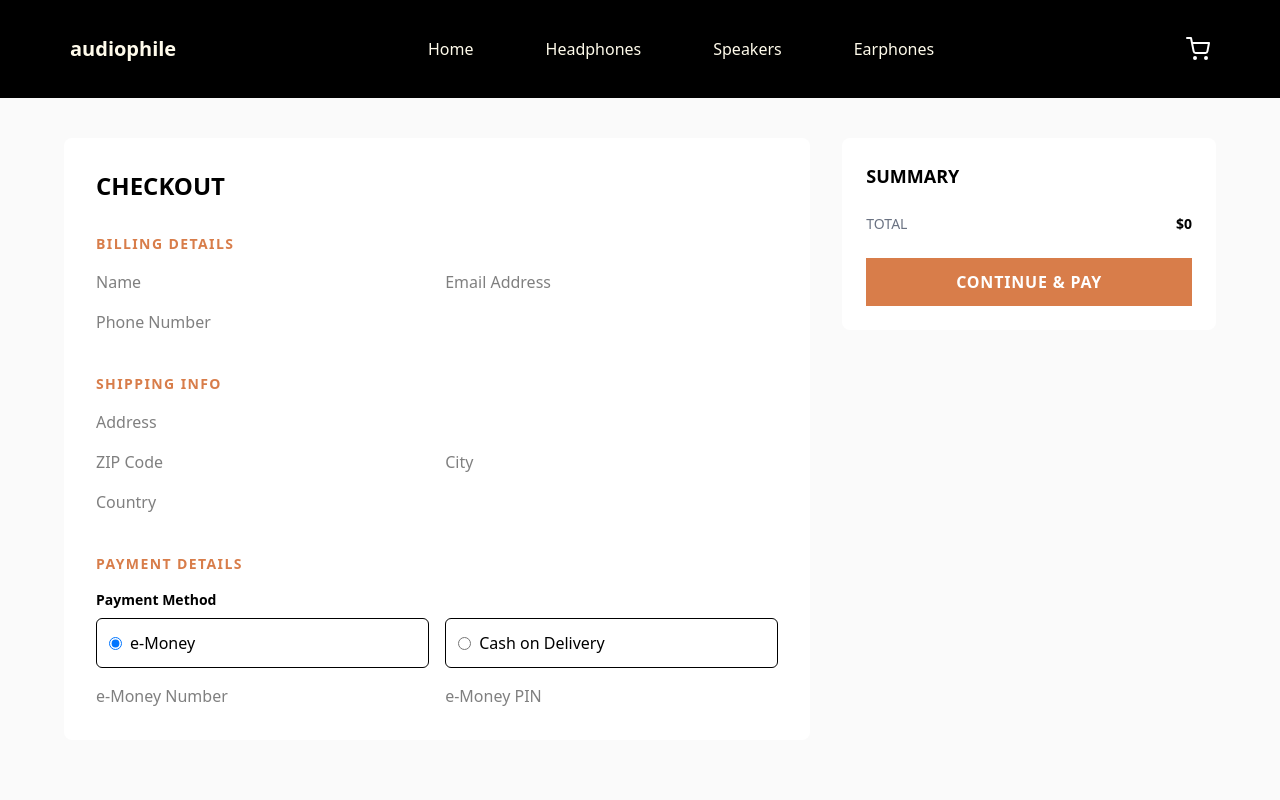
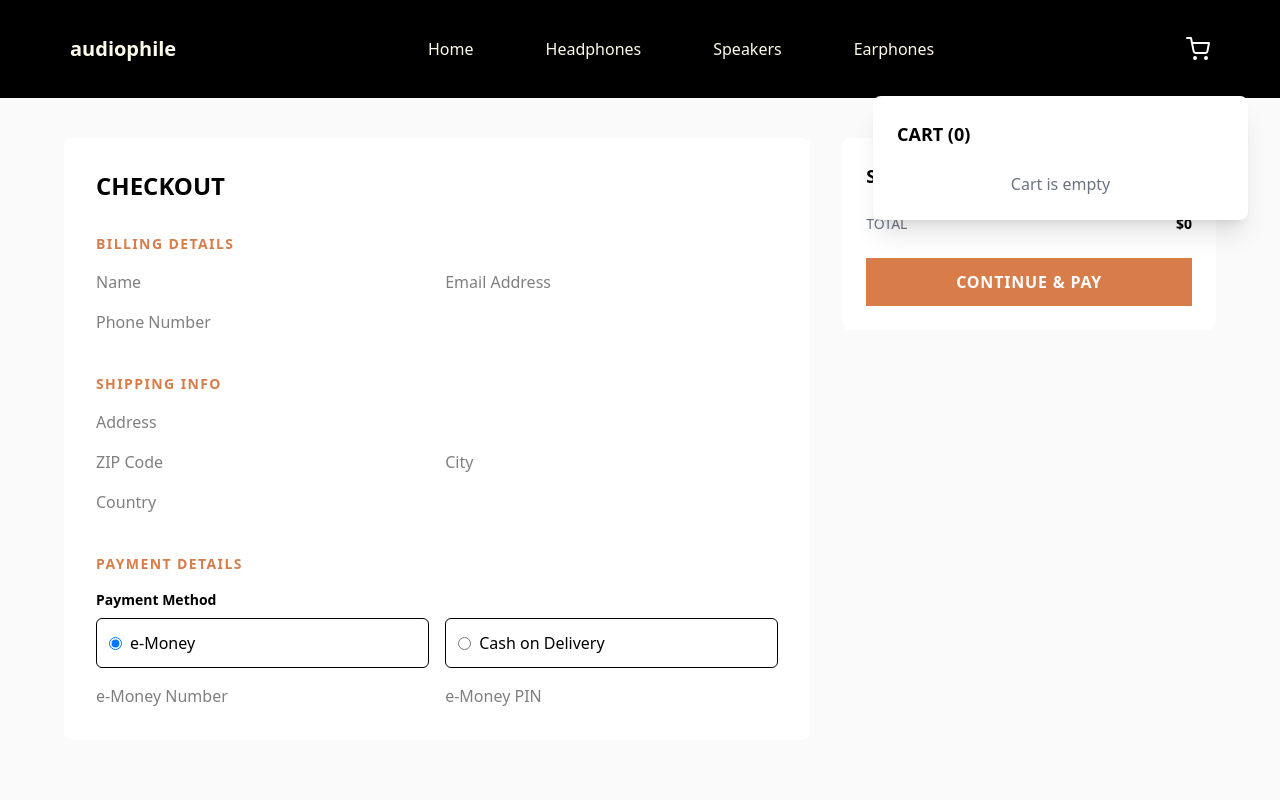
Before and after one commit to Georgekuprashvili/ecommerce-project, a Next.js app: page /checkout in a window 1280 px wide. Both pictures are taken after a click on the element 1198 px from the left and 49 px from the top of the page. Shown: the top 800 px of the page. Built offline with nearby package versions, Linux system fonts and the light colour scheme.

Commit message:
fix: card drawer

```diff
--- a/app/common/Store/useCartStore.ts
+++ b/app/common/Store/useCartStore.ts
@@ -51,5 +51,7 @@ export const useCartStore = create<CartStore>()(
     {
       name: "cart-storage",
     }
+
   )
+
 );
--- a/components/__molecules/Footer.tsx
+++ b/components/__molecules/Footer.tsx
@@ -22,7 +22,7 @@ export default function Footer() {
         <div className="space-y-6 max-w-lg flex flex-col max-[600px]:justify-center max-[600px]:items-center">
           <h2 className="text-2xl font-bold">audiophile</h2>
           <nav className="flex gap-6 text-sm tracking-widest uppercase flex-wrap min-[1000px]:hidden max-[600px]:flex-col">
-            <Link className=" text-center" href="/">
+            <Link className=" text-center" href="/HomePage">
               Home
             </Link>
             <Link className=" text-center" href="/Headphones">
@@ -48,7 +48,7 @@ export default function Footer() {
 
         <div className="flex flex-col justify-between items-end gap-8 w-full md:w-auto ">
           <nav className="flex gap-6 text-sm tracking-widest uppercase flex-wrap max-[1000px]:hidden">
-            <Link href="/">Home</Link>
+            <Link href="/HomePage">Home</Link>
             <Link href="/Headphones">Headphones</Link>
             <Link href="/SpeakersPage">Speakers</Link>
             <Link href="/EarphonesPage">Earphones</Link>
--- a/components/__organisms/CartDrawer.tsx
+++ b/components/__organisms/CartDrawer.tsx
@@ -5,19 +5,27 @@ import React from "react";
 import { useCartStore } from "../../app/common/Store/useCartStore";
 
 const CartDrawer = () => {
-  const { items, updateQuantity, clearCart, total } = useCartStore();
-
-  if (items.length === 0) return null;
+  const { items, updateQuantity, clearCart, total, removeItem } =
+    useCartStore();
 
   return (
-    <div className="absolute top-24 right-8 w-[375px] bg-white rounded-lg shadow-xl z-50 p-6">
+    <div className="absolute top-24 right-8 max-sm:left-1/2 max-sm:w-full max-sm::right-auto max-sm:-translate-x-1/2 w-[375px] bg-white rounded-lg shadow-xl z-50 p-6">
       <div className="flex justify-between items-center mb-6">
-        <h2 className="text-lg font-bold">CART ({items.length})</h2>
-        <button onClick={clearCart} className="text-sm underline text-gray-500">
+        <h2 className="text-lg font-bold text-black">CART ({items.length})</h2>
+        {items.length > 0 && (
+          <button
+            onClick={clearCart}
+            className="text-sm underline text-gray-500"
+          >
             Remove all
           </button>
+        )}
       </div>
 
+      {items.length === 0 ? (
+        <p className="text-center text-gray-500 font-medium">Cart is empty</p>
+      ) : (
+        <>
           <div className="flex flex-col gap-6 max-h-[300px] overflow-auto">
             {items.map((item) => (
               <div key={item.id} className="flex items-center justify-between">
@@ -35,6 +43,7 @@ const CartDrawer = () => {
                   </div>
                 </div>
 
+                <div className="flex gap-[10px]">
                   <div className="flex items-center gap-2 bg-[#D87D4A] px-2 py-1">
                     <button
                       className="text-amber-50 font-bold cursor-pointer"
@@ -54,6 +63,13 @@ const CartDrawer = () => {
                       +
                     </button>
                   </div>
+                  <button
+                    className="cursor-pointer"
+                    onClick={() => removeItem(item.id)}
+                  >
+                    ❌
+                  </button>
+                </div>
               </div>
             ))}
           </div>
@@ -69,6 +85,8 @@ const CartDrawer = () => {
           >
             CHECKOUT
           </button>
+        </>
+      )}
     </div>
   );
 };
```
Lines whose indentation alone changed are shown as unchanged.
